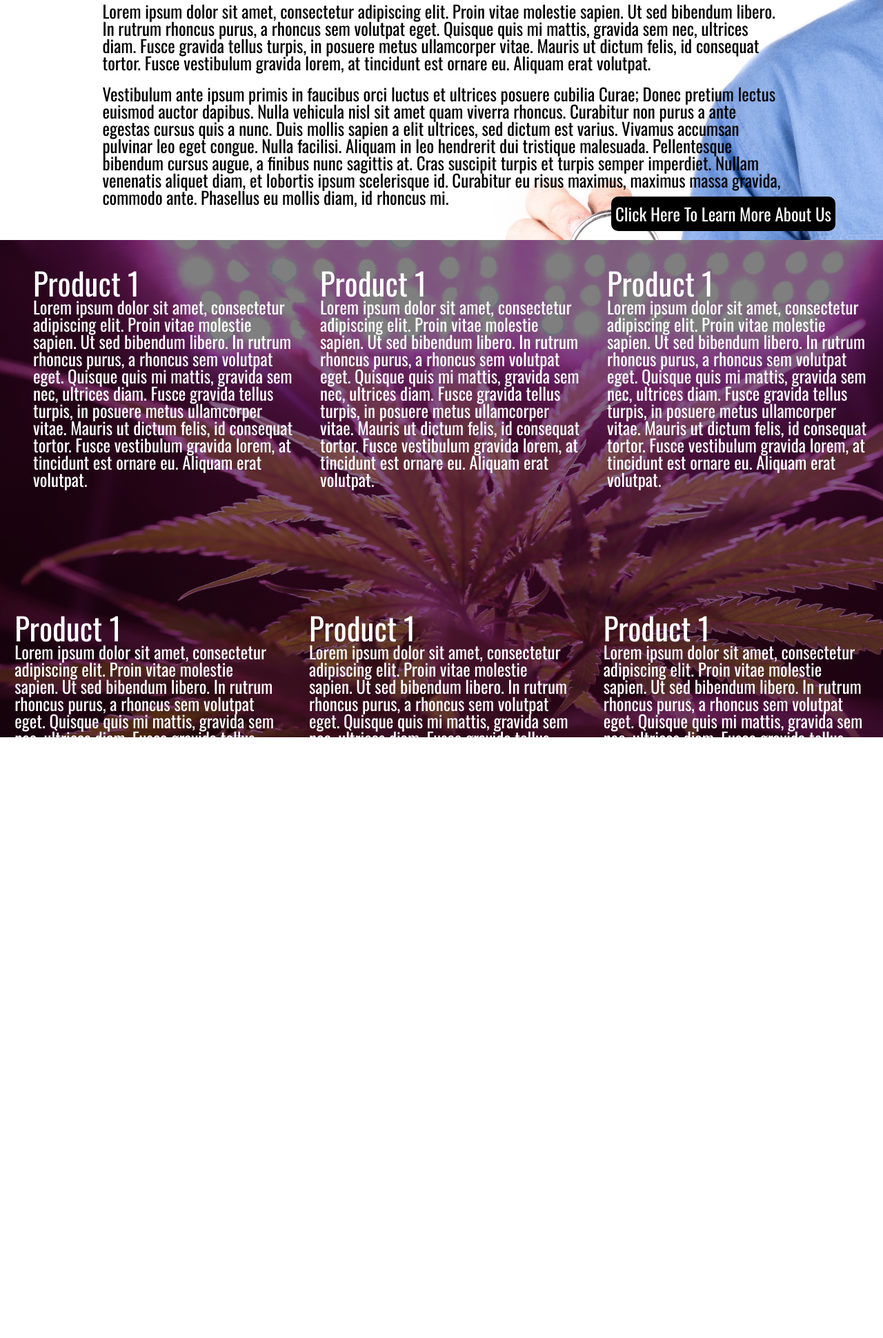
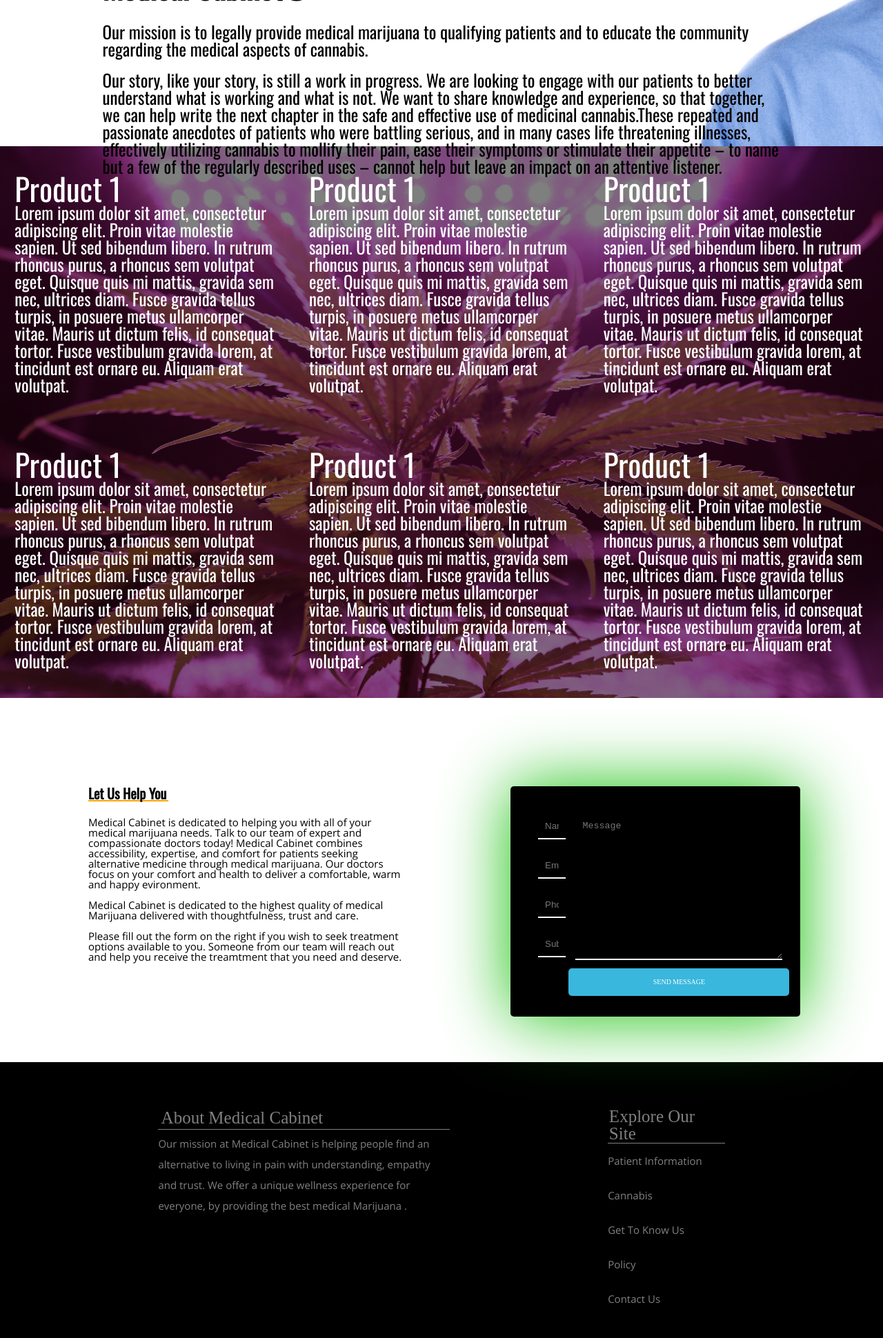
Before and after one commit to shawnpatel96/Marketing, a plain HTML site: page index.html in a window 1280 px wide. Shown: the part 710-2650 px from the top of the page at 69% size. Before the commit the page ends 2586 px from the top, so only its background shows below. Drawn offline with nearby package versions, Linux system fonts and the light colour scheme.

Commit message:
day 2 commit

```diff
--- a/index.html
+++ b/index.html
@@ -8,6 +8,7 @@
     <link href="css/index.css" rel="stylesheet">
     <link href="https://fonts.googleapis.com/css?family=Oswald&display=swap" rel="stylesheet">
     <link href="https://fonts.googleapis.com/css?family=Open+Sans&display=swap" rel="stylesheet">
+    <script src="https://kit.fontawesome.com/dd2e6a78cf.js" crossorigin="anonymous"></script>
 </head>
 <body>
 
@@ -15,12 +16,18 @@
 <nav>
 <div class="logo">
     <img src="Images\2.JPG" alt="logo">
+
 </div>
     <div class="links">
     <a href="index.html">Home</a>
     <a href="#">Menu</a>
     <a href="about.html">About Us</a>
     <a href="#" class="cta"> Patient Sign In</a>    <!-- CTA BUTTON TO BE ADDED LATER -->
+</div>
+<div class="nav-icons">
+    <i class="fab fa-facebook"style="font-size: 3em;"></i>
+        <i class="fab fa-instagram"style="font-size: 3em;"></i>
+        <i class="fab fa-twitter-square"style="font-size: 3em;"></i>
 </div>
 </nav>
 <!-- navigation code ends here -->
@@ -36,12 +43,13 @@
     <div class="main-page-about">
         <div class="text-wrapper">
         <h1>Medical Cabinet&copy;</h1><br><br><br>
-        <p>Lorem ipsum dolor sit amet, consectetur adipiscing elit. Proin vitae molestie sapien. Ut sed bibendum libero. In rutrum rhoncus purus, a rhoncus sem volutpat eget. Quisque quis mi mattis, gravida sem nec, ultrices diam. Fusce gravida tellus turpis, in posuere metus ullamcorper vitae. Mauris ut dictum felis, id consequat tortor. Fusce vestibulum gravida lorem, at tincidunt est ornare eu. Aliquam erat volutpat.</p><br><br>
+        <p> Our mission is to legally provide medical marijuana to qualifying patients and to educate the community regarding the medical aspects of cannabis.</p><br><br>
 
-           <p>Vestibulum ante ipsum primis in faucibus orci luctus et ultrices posuere cubilia Curae; Donec pretium lectus euismod auctor dapibus. Nulla vehicula nisl sit amet quam viverra rhoncus. Curabitur non purus a ante egestas cursus quis a nunc. Duis mollis sapien a elit ultrices, sed dictum est varius. Vivamus accumsan pulvinar leo eget congue. Nulla facilisi. Aliquam in leo hendrerit dui tristique malesuada. Pellentesque bibendum cursus augue, a finibus nunc sagittis at. Cras suscipit turpis et turpis semper imperdiet. Nullam venenatis aliquet diam, et lobortis ipsum scelerisque id. Curabitur eu risus maximus, maximus massa gravida, commodo ante. Phasellus eu mollis diam, id rhoncus mi.</p>
+           <p>Our story, like your story, is still a work in progress. We are looking to engage with our patients to better understand what is working and what is not. We want to share knowledge and experience, so that together, we can help write the next chapter in the safe and effective use of medicinal cannabis.These repeated and passionate anecdotes of patients who were battling serious, and in many cases life threatening illnesses, effectively utilizing cannabis to mollify their pain, ease their symptoms or stimulate their appetite – to name but a few of the regularly described uses – cannot help but leave an impact on an attentive listener.</p>
+
         </div>
 
-        <a href="about.html">Click Here To Learn More About Us</a>
+
 
     </div>
 </section>
@@ -49,7 +57,7 @@
 <!--Product Selection Code-->
 <section>
     <div class="main-page-products">
-        <h1 class='product-title'></h1>
+
         <div>
             <h2>Product 1</h2>
             <p>Lorem ipsum dolor sit amet, consectetur adipiscing elit. Proin vitae molestie sapien. Ut sed bibendum libero. In rutrum rhoncus purus, a rhoncus sem volutpat eget. Quisque quis mi mattis, gravida sem nec, ultrices diam. Fusce gravida tellus turpis, in posuere metus ullamcorper vitae. Mauris ut dictum felis, id consequat tortor. Fusce vestibulum gravida lorem, at tincidunt est ornare eu. Aliquam erat volutpat.</p>
@@ -84,6 +92,7 @@
     <div class="help-text">
         <h3> Let Us Help You</h3>
         <p>Medical Cabinet is dedicated to helping you with all of your medical marijuana needs. Talk to our team of expert and compassionate doctors today! Medical Cabinet combines accessibility, expertise, and comfort for patients seeking alternative medicine through medical marijuana. Our doctors focus on your comfort and health to deliver a comfortable, warm and happy evironment. <br><br>
+            <p>Medical Cabinet is dedicated to the highest quality of medical Marijuana delivered with thoughtfulness, trust and care. <br><br>
 
 
             Please fill out the form on the right if you wish to seek treatment options available to you. Someone from our team will reach out and help you receive the treamtment that you need and deserve.
@@ -108,5 +117,29 @@
 </div>
 </section>
 <!--Let us Help you section ends here-->
+<!--footer starts here-->
+<section>
+    <div class="footer">
+
+        <div class='footer-wrapper'>
+            <div class="footer-about">
+                <h4>About Medical Cabinet</h4>
+               <p>Our mission at Medical Cabinet is helping people find an alternative to living in pain with understanding, empathy and trust. We offer a unique wellness experience for everyone, by providing the best medical Marijuana .</p>
+            </div>
+            <div class="explore-footer">
+                <h4>Explore Our Site</h4>
+                <ul class="list-unstyled">
+                    <li><a href="#">Patient Information</a></li>
+                    <li><a href="#">Cannabis</a></li>
+                    <li><a href="about.html">Get To Know Us</a></li>
+                    <li><a href="#">Policy</a></li>
+                    <li><a href="#">Contact Us</a></li>
+                </ul>
+            </div>
+        </div>
+
+    </div>
+
+</section>
+
 </body>
-</html>
--- a/less/footer.less
+++ b/less/footer.less
@@ -0,0 +1,46 @@
+.footer-wrapper{
+    background-color: black;
+    color:white;
+    height:50vh;
+
+    display:flex;
+    justify-content: space-evenly;
+    color:grey;
+    .footer-about{
+        margin-top:5%;
+
+        h4{
+            border-bottom: 1px solid grey;
+            padding:1%;
+            font-size:2.5rem;
+        }
+        p{
+            margin-top:1%;
+            line-height: 200%;
+            font-family: 'Open Sans', sans-serif;
+            font-size:1.5rem;
+        }
+        width:33%;
+    }
+    .explore-footer{
+        margin-top:5%;
+        h4{
+            padding:1%;
+            border-bottom: 1px solid grey;
+            font-size:2.5rem;
+        }
+        li{
+            line-height: 50px;
+            a{
+                color:grey;
+                text-decoration: none;
+                &:hover{
+                    color:white;
+                }
+            }
+            font-family: 'Open Sans', sans-serif;
+            font-size:1.5rem;
+        }
+        .list-unstyled{}
+    }
+}
--- a/less/form.less
+++ b/less/form.less
@@ -1,7 +1,13 @@
 // Let Us help you form
 .big-wrapper{
+    @media @phone{
+        display:flex;
+        flex-direction: column;
+        width:250%;
 
+     }
     display:flex;
+
     margin-top: 10%;
     .wrapper{
 
@@ -36,17 +42,20 @@
 
 
 .contact-form{
-    max-width: 750px;
+    max-width:550px;
+
     margin-right:100px;
     padding: 30px;
     border-radius: 5px;
     background-color:black;
     display:flex;
+
     box-shadow: 0 0 100px rgba(13, 190, 0, 0.986);
 }
 .input-fields{
     display:flex;
     flex-direction: column;
+
     margin-right: 4%;
 }
 .input-fields,
--- a/less/home-page.less
+++ b/less/home-page.less
@@ -2,8 +2,10 @@
 
 
 .main-logo{
+    @media @phone {
+        width:150%;
+    }
     img{
-
         width:100%;
         height: 80vh;
     }
@@ -12,21 +14,9 @@
     font-family: 'Oswald', sans-serif;
     background-image: url(../Images/doctor-14618786564A0.jpg);
     padding: 2%;
-    a{
+    height:35vh;
+    .text-wrapper{
 
-        margin-left:70%;
-        background-color:black;
-        color:white;
-        font-size: 2.5rem;
-        text-decoration: none;
-        border-radius: 10px;
-        padding: .5%;
-        &:hover{
-            color:rgb(14, 235, 25);
-        }
-
-    }
-    .text-wrapper{
         margin: 0% 10%;
     }
     h1{
@@ -38,6 +28,11 @@
 
         font-size: 2.5rem;
     }
+    @media @phone{
+
+        width:130%;
+        height:50vh;
+    }
 
 }
 .main-page-products{
@@ -47,8 +42,13 @@
     display:flex;
     flex-wrap: wrap;
     justify-content: space-around;
-    height: 125vh;
+    height: 100vh;
     color:white;
+    overflow: auto;
+    @media @phone{
+       width:128%;
+
+    }
 
     div{
         margin-top:3%;
@@ -57,9 +57,17 @@
     }
     h2{
         font-size: 4.5rem;
+        @media @phone{
+            font-size: 4.5rem;
+
+         }
     }
     p{
         font-size:2.5rem;
+        @media @phone{
+            font-size: 2rem;
+
+         }
     }
 
 
--- a/less/mixins.less
+++ b/less/mixins.less
@@ -0,0 +1,2 @@
+// Media Q's
+@phone: ~'( max-width: 500px )';
--- a/less/navigation.less
+++ b/less/navigation.less
@@ -6,6 +6,10 @@ nav{
     background-color: black;
     position: fixed;
     width:100%;
+
+    .logo{
+        width:49%;
+    }
     .cta{
         border:2px solid rgb(14, 235, 25);
         font-size: 3.5rem;
@@ -16,7 +20,12 @@ nav{
         }
     }
    .links{
+    @media @phone{
         display:flex;
+        flex-direction: column;
+    }
+        display:flex;
+
         justify-content: space-evenly ;
         width: 50%;
         align-items: center;
@@ -25,10 +34,18 @@ nav{
         font-family: 'Oswald', sans-serif;
         text-decoration: none;
         font-weight: bold;
-        font-size: 5rem;
+        font-size: 3.5rem;
         color:white;
         &:hover{
             color:rgb(14, 235, 25);
         }
     }
+    .nav-icons{
+        margin-top:2%;
+        display:flex;
+        flex-direction: column;
+        .fab{
+            filter: invert(1);
+        }
+    }
 }
```
Also changed, not shown: about.html (+50 -1 lines), css/index.css.
